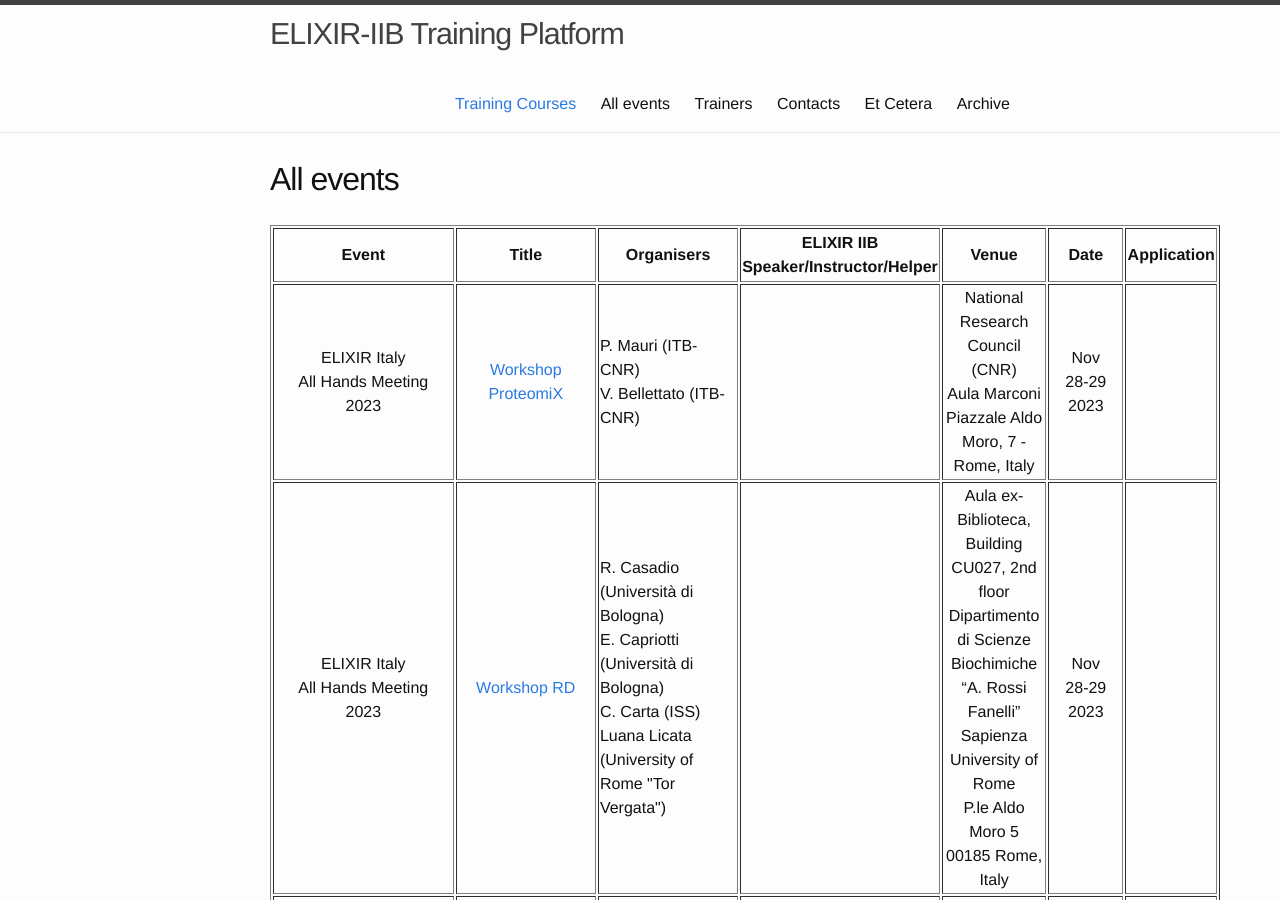
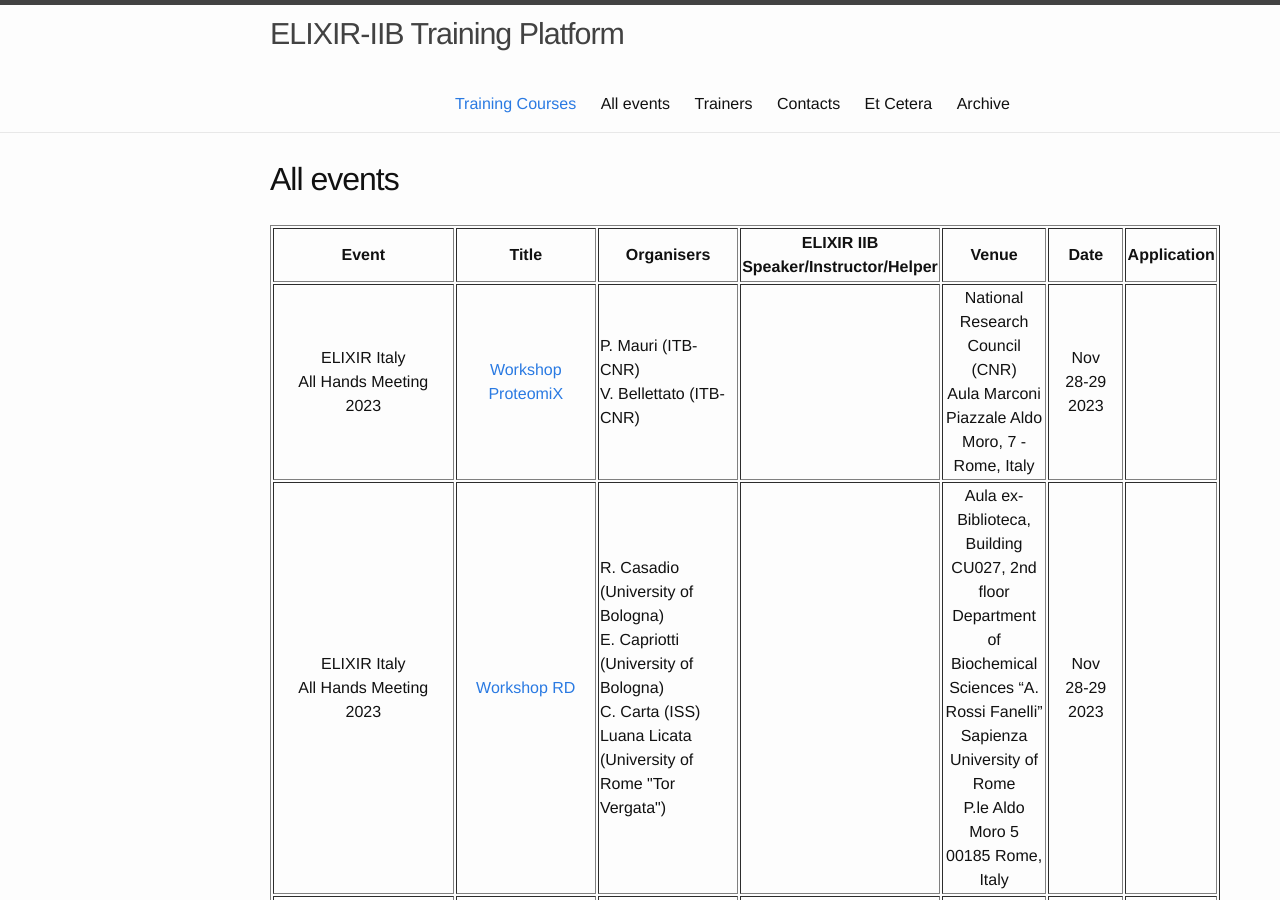
Before and after one commit to ELIXIR-IIB-training/website, a Jekyll site: the page built from _pages/01-all_events.md, in a window 1280 px wide and 900 px high. Built offline with Jekyll 4.4.1, drawn with Linux system fonts in a browser that asks for light colours.

Commit message:
Update 01-all_events.md

```diff
--- a/_pages/01-all_events.md
+++ b/_pages/01-all_events.md
@@ -29,9 +29,9 @@ permalink: /all_events/
 <tr>
    <td height="50" align="center">ELIXIR Italy <br> All Hands Meeting <br>2023<br></td>
    <td height="50" width="220" align="center"><a href="https://elixir-iib-training.github.io/website/2023/11/28/Workshop_RD.html">Workshop RD</a></td>
-   <td height="50" width="150">R. Casadio (Università di Bologna)<br>E. Capriotti (Università di Bologna)<br>C. Carta (ISS)<br>Luana Licata (University of Rome "Tor Vergata")<br></td>
+   <td height="50" width="150">R. Casadio (University of Bologna)<br>E. Capriotti (University of Bologna)<br>C. Carta (ISS)<br>Luana Licata (University of Rome "Tor Vergata")<br></td>
    <td height="50" width="150"></td>
-   <td height="50" align="center">Aula ex-Biblioteca, Building CU027, 2nd floor<br>Dipartimento di Scienze Biochimiche “A. Rossi Fanelli”<br>Sapienza University of Rome<br>P.le Aldo Moro 5  <br>00185 Rome, Italy<br></td>
+   <td height="50" align="center">Aula ex-Biblioteca, Building CU027, 2nd floor<br>Department of Biochemical Sciences “A. Rossi Fanelli”<br>Sapienza University of Rome<br>P.le Aldo Moro 5  <br>00185 Rome, Italy<br></td>
    <td height="50" width="75" align="center">Nov<br>28-29<br>2023</td>
    <td height="50" align="center"><font color="grey"><b></b></font></td>
 </tr>
```
